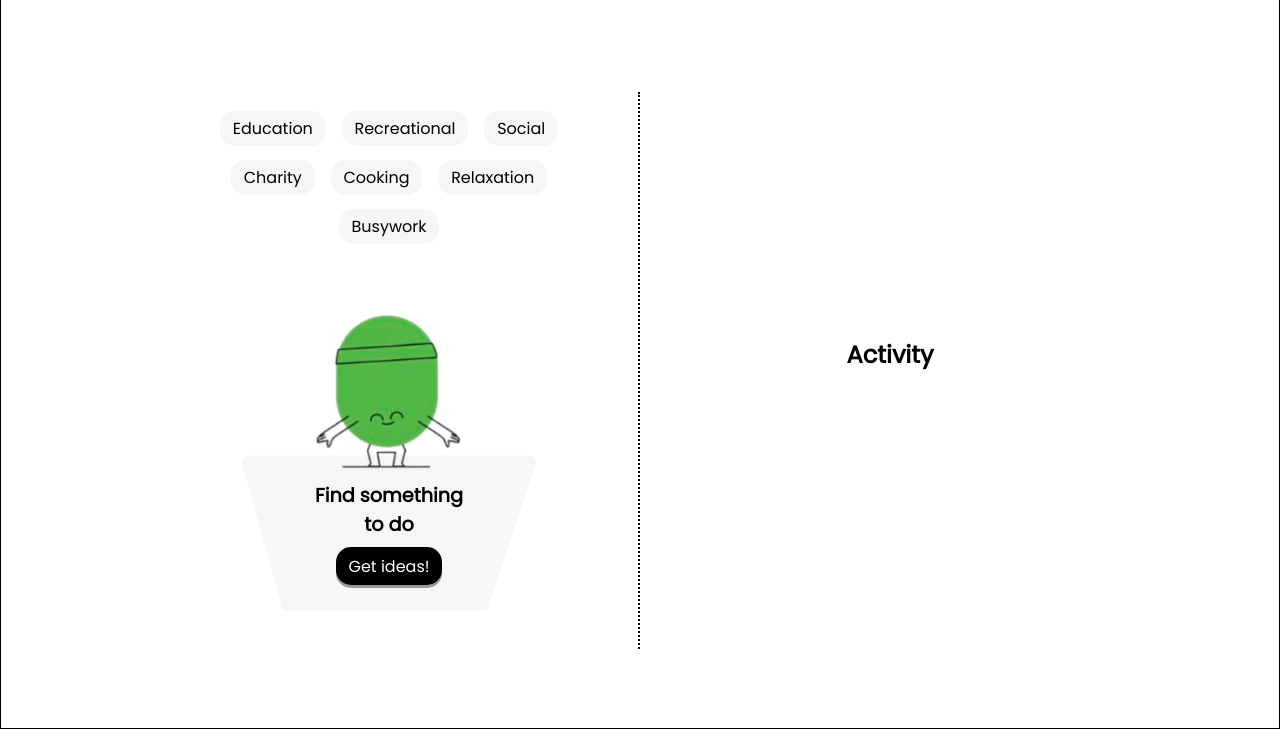
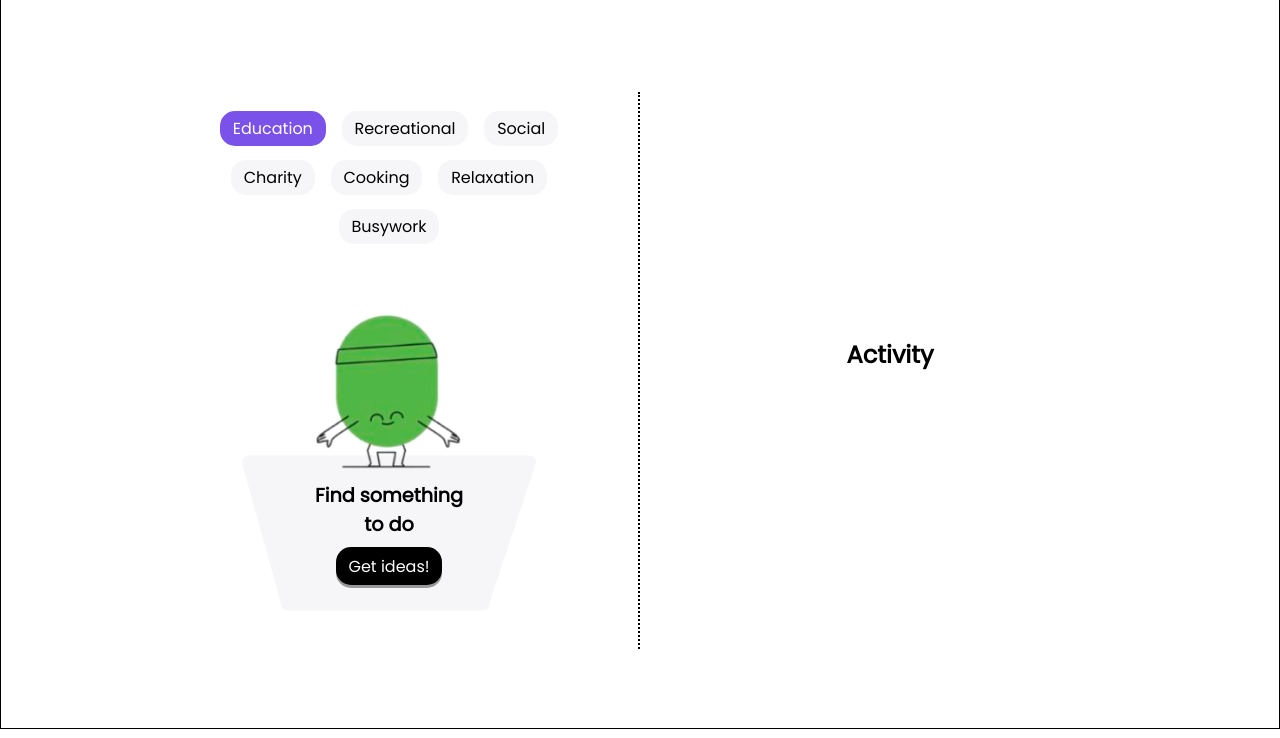
Before and after one commit to carlos-full-stack/Prova-Frontend-Hackat-Sal-Ocupaci-, a plain HTML site: page index.html in a window 1280 px wide. Both pictures are taken after a click on the link "Education". Shown: the part 71-809 px from the top of the page. Drawn offline with Linux system fonts and the light colour scheme; no server answers.

Commit message:
add filters active class

```diff
--- a/css/style.css
+++ b/css/style.css
@@ -51,6 +51,7 @@ nav li a:hover {
 }
 
 .nav-a--active {
+    color: white;
     background-color: var(--primary-color);
 }
 
--- a/js/main.js
+++ b/js/main.js
@@ -27,6 +27,12 @@ ideasBtn.addEventListener('click', () => {
 document.addEventListener('DOMContentLoaded', () => {
     filtersBtn.forEach(btn => {
         btn.addEventListener('click', () => {
+
+            filtersBtn.forEach(btn => {
+                btn.classList.remove('nav-a--active');
+            });
+
+            btn.classList.add('nav-a--active');
 
             callApi(btn.textContent.toLowerCase());
 
```
